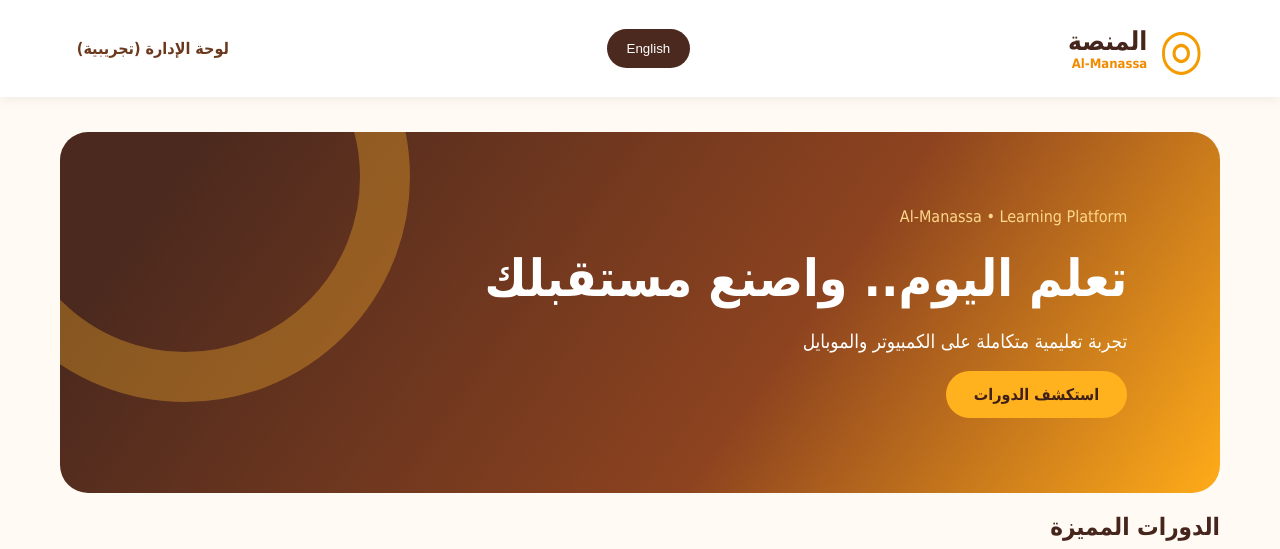
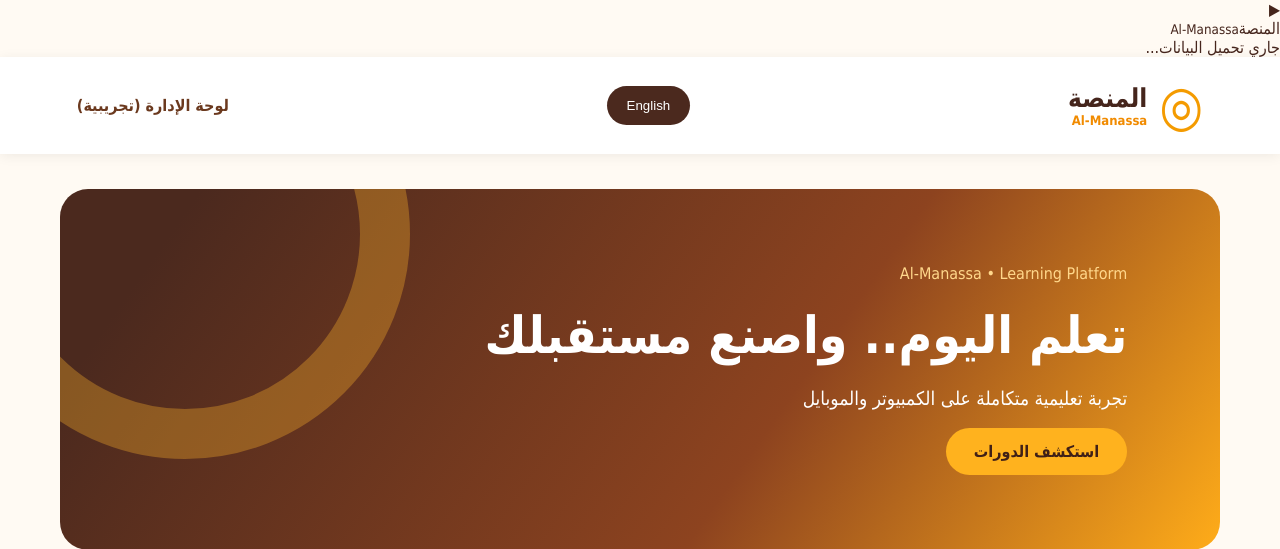
Before and after one commit to Amr-2010/Al-Manassa, an ASP.NET Core app: page / in a window 1280 px wide. Shown: the top 549 px of the page. Run offline with ASP.NET Core 8, Linux system fonts and the light colour scheme.

Commit message:
Add branded Al-Manassa in-app loading screen

```diff
--- a/src/AlManassa.Web/Components/App.razor
+++ b/src/AlManassa.Web/Components/App.razor
@@ -1 +1,21 @@
-<!DOCTYPE html><html lang="ar" dir="rtl"><head><meta charset="utf-8"/><meta name="viewport" content="width=device-width, initial-scale=1"/><title>المنصة | Al-Manassa</title><link rel="stylesheet" href="app.css"/><HeadOutlet /></head><body><Routes /><script src="_framework/blazor.web.js"></script></body></html>
+<!DOCTYPE html>
+<html lang="ar" dir="rtl">
+<head>
+<meta charset="utf-8" />
+<meta name="viewport" content="width=device-width, initial-scale=1" />
+<title>المنصة | Al-Manassa</title>
+<link rel="stylesheet" href="app.css" />
+<HeadOutlet />
+</head>
+<body>
+<div id="almanassa-splash" role="status" aria-live="polite" aria-label="جاري تحميل المنصة">
+  <div class="splash-symbol" aria-hidden="true">▶</div>
+  <div class="splash-name">المنصة<small>Al-Manassa</small></div>
+  <div class="splash-spinner" aria-hidden="true"></div>
+  <span>جاري تحميل البيانات...</span>
+</div>
+<Routes />
+<script src="_framework/blazor.web.js"></script>
+<script src="splash.js"></script>
+</body>
+</html>
```
